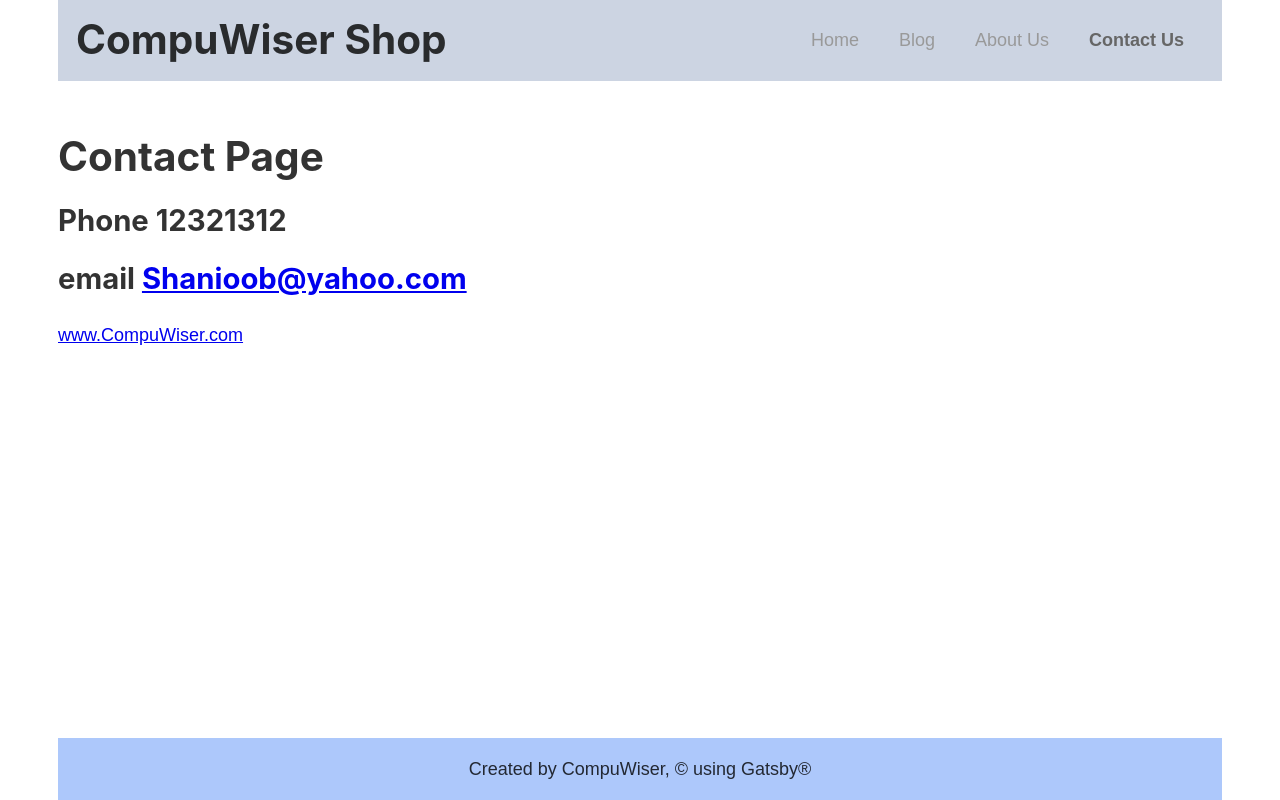
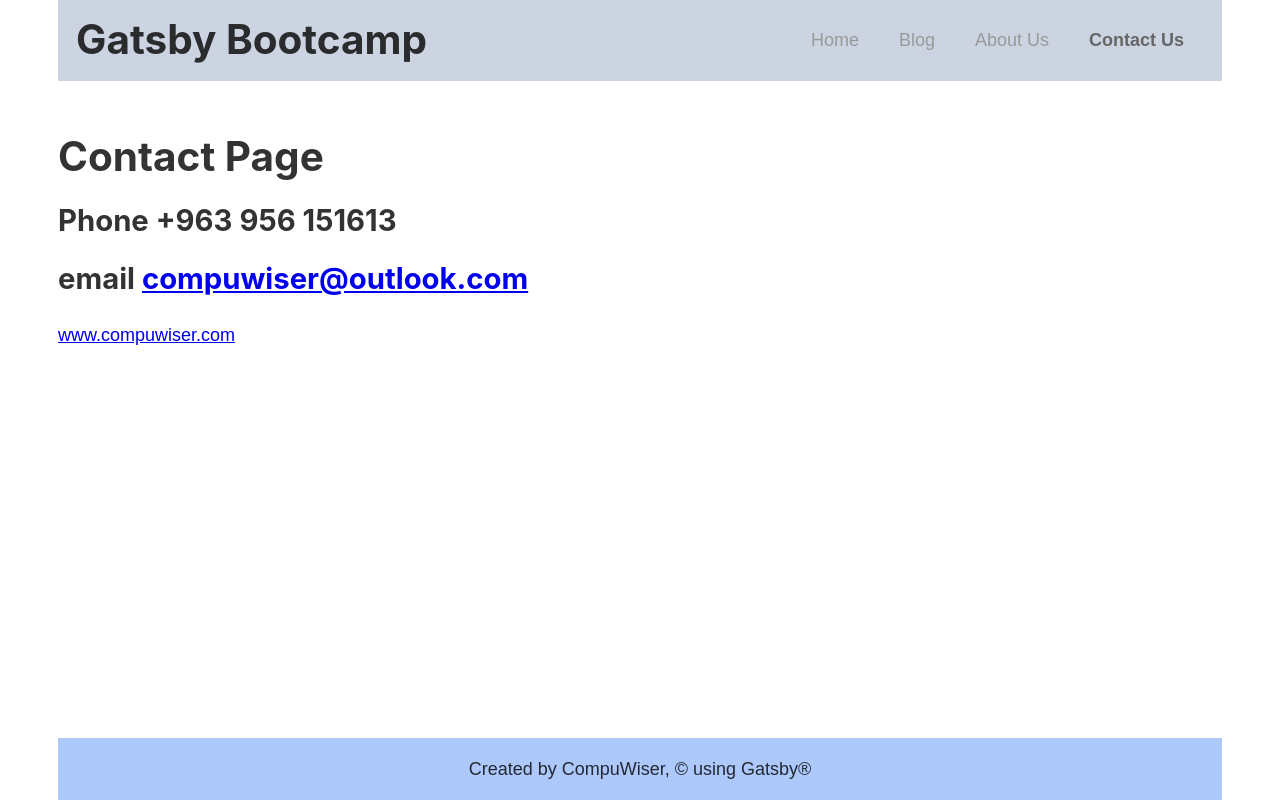
Before and after one commit to CompuWiser/Gatsby-Bootcamp-by-Andrew_Mead, a Gatsby site: page /contact in a window 1280 px wide. Built offline with nearby package versions, Linux system fonts and the light colour scheme; Gatsby itself is replaced by a stand-in of ours.

```diff
--- a/gatsby-config.js
+++ b/gatsby-config.js
@@ -8,6 +8,9 @@
   siteMetadata: {
     title: "Gatsby Bootcamp",
     author: "CompuWiser",
+    phone: "+963 956 151613",
+    email: "compuwiser@outlook.com",
+    website: "https://compuwiser.com"
   },
   plugins: [
     "gatsby-plugin-sass",
--- a/src/components/header.js
+++ b/src/components/header.js
@@ -2,10 +2,10 @@
 import { Link } from "gatsby";
 import styles from "./header.module.scss";
 
-export default ({ author, title }) => {
+export default ({ title }) => {
   return (
     <header className={styles.header}>
-      <h1 className={styles.title}>{author} Shop</h1>
+      <h1 className={styles.title}>{title}</h1>
       <nav>
         <ul className={styles.navList}>
           <li>
--- a/src/components/layout.js
+++ b/src/components/layout.js
@@ -13,6 +13,9 @@
         siteMetadata {
           title
           author
+          phone
+          email
+          website
         }
       }
     }
@@ -23,7 +26,7 @@
   return (
     <div className={styles.container}>
       <div className={styles.content}>
-        <Header author={author} title={title} />
+        <Header title={title} />
         {children}
       </div>
       <Footer author={author} />
--- a/src/pages/contact.js
+++ b/src/pages/contact.js
@@ -1,18 +1,34 @@
 import React from "react";
-import Layout from '../components/layout';
+import { useStaticQuery, graphql } from "gatsby";
+import Layout from "../components/layout";
 
-export default () => (
+export default () => {
+  const data = useStaticQuery(graphql`
+    query {
+      site {
+        siteMetadata {
+          phone
+          email
+          website
+        }
+      }
+    }
+  `);
+
+  const { phone, email, website } = data.site.siteMetadata;
+  return (
     <Layout>
       <h1>Contact Page</h1>
-    <h2>Phone 12321312</h2>
+      <h2>Phone {phone}</h2>
       <h2>
         email{" "}
-      <a href="mailto:shanioob@yahoo.com" target="_blank" rel="noreferrer">
-        Shanioob@yahoo.com
+        <a href={`mailto:${email}`} target="_blank" rel="noreferrer">
+          {email}
         </a>
       </h2>
-    <a href="http://compuwiser.com" target="_blank" rel="noreferrer">
-      www.CompuWiser.com
+      <a href={website} target="_blank" rel="noreferrer">
+        {website.replace("https://", "www.")}
       </a>
     </Layout>
   );
+};
```
Also changed, not shown: src/pages/blog.js (+11 -6 lines). Lines whose indentation alone changed are shown as unchanged.
